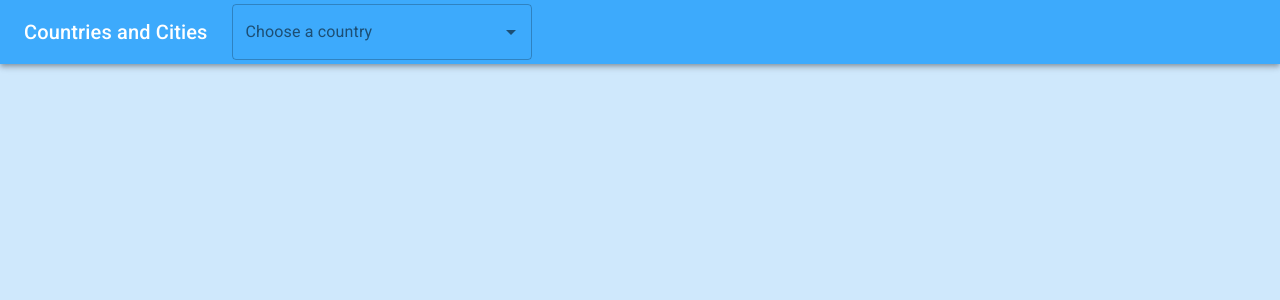
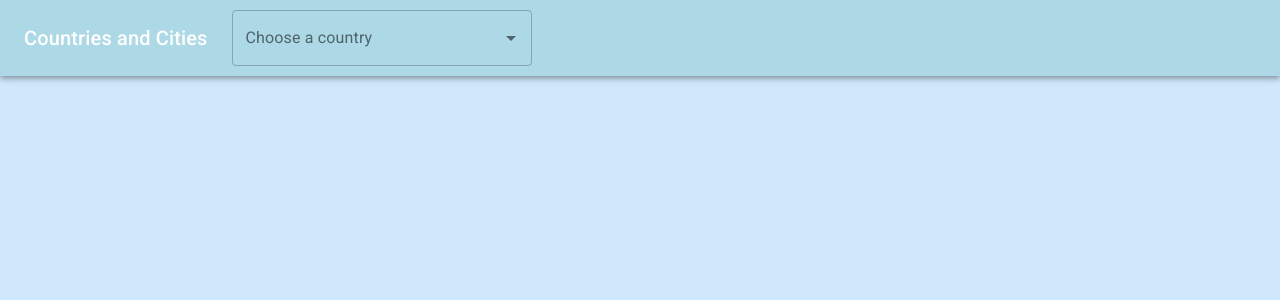
Before and after one commit to simonsipl/funnyFrontend, a React (Create React App) app in the folder spa/: page / in a window 1280 px wide. Shown: the top 300 px of the page. Built offline with nearby package versions, Linux system fonts and the light colour scheme.

Commit message:
rebuild of main app component, and file structure, adjustments for styling handling, and country handling event on input

```diff
--- a/spa/src/App.js
+++ /dev/null
@@ -1,28 +0,0 @@
-import React, { Component } from 'react';
-import './App.css';
-import Main from './Components/main.component'
-
-
-class App extends Component {
-  state = {
-    countries: [
-      {
-        "code": "AU",
-        "name": "Australia"
-      },
-      {
-        "code": "BR",
-        "name": "Brazil"
-      },
-    ],
-  }
-
-  render() {
-    return (
-      <div className="App">
-        <Main data={this.state}></Main>
-      </div>)
-  }
-}
-
-export default App;
--- a/spa/src/Components/autocompleteCountries.component.js
+++ b/spa/src/Components/MainBar/autocompleteCountries.component.js
@@ -1,7 +1,6 @@
 import React from 'react';
-import TextField from '@material-ui/core/TextField';
 import Autocomplete from '@material-ui/lab/Autocomplete';
-import {makeStyles} from '@material-ui/core/styles';
+import { makeStyles, TextField } from '@material-ui/core';
 
 // ISO 3166-1 alpha-2
 // ⚠️ No support for IE 11
@@ -21,20 +20,13 @@ const useStyles = makeStyles({
     },
 });
 
-const inputChange = (e) => {
-    e.preventDefault()
-    this.setState({
-        countryName: e.target.value,
-    });
-};
+const CountryInput = ({ countries, onInput }) => {
+    const classes = useStyles();
 
-
-const CountryInput = ({ countries}) => {
-    const classes = useStyles();
     return (
         <Autocomplete
             id="country"
-            style={{width: 300}}
+            style={{ width: 300 }}
             options={countries}
             classes={{
                 option: classes.option,
@@ -57,6 +49,7 @@ const CountryInput = ({ countries}) => {
                         ...params.inputProps,
                         autoComplete: 'disabled',
                     }}
+                    onSelect={onInput}
                 />
             )}
         />
--- a/spa/src/Components/main.component.js
+++ /dev/null
@@ -1,52 +0,0 @@
-import React from 'react';
-import {AppBar, Toolbar, Typography} from '@material-ui/core';
-import {fade, makeStyles} from '@material-ui/core/styles';
-import BackgroundContainer from './backgroundContainer.component'
-import CountryInput from './autocompleteCountries.component'
-
-const useStyles = makeStyles(theme => ({
-        search: {
-            position: 'relative',
-            borderRadius: theme.shape.borderRadius,
-            '&:hover': {
-                backgroundColor: fade(theme.palette.common.white, 0.25),
-            },
-            marginRight: theme.spacing(2),
-            marginLeft: 0,
-            width: '100%',
-            [theme.breakpoints.up('sm')]: {
-                marginLeft: theme.spacing(3),
-                width: 'auto',
-            }
-        },
-        searchBar: {
-            position: 'relative',
-            width: '100%',
-            backgroundColor:'#3daafc'
-        }
-    }),
-);
-
-const Main = ({data}) => {
-    const state = data;
-    const classes = useStyles();
-
-    return (
-        <div>
-            <BackgroundContainer>
-                <AppBar className={classes.searchBar}>
-                    <Toolbar>
-                        <Typography variant="h6" noWrap>
-                            Countries and Cities
-                        </Typography>
-                        <div className={classes.search}>
-                            <CountryInput countries={state.countries}></CountryInput>
-                        </div>
-                    </Toolbar>
-                </AppBar>
-            </BackgroundContainer>
-        </div>
-    );
-};
-
-export default Main;
--- /dev/null
+++ b/spa/src/Containers/App.js
@@ -0,0 +1,71 @@
+import React, { Component } from 'react';
+import PropTypes from 'prop-types';
+import './App.css';
+import { AppBar, Toolbar, Typography, withStyles } from '@material-ui/core';
+import BackgroundContainer from '../Components/Background/backgroundContainer.component'
+import CountryInput from '../Components/MainBar/autocompleteCountries.component'
+
+const styles = theme => ({
+  search: {
+    position: 'relative',
+    width: '100%',
+    [theme.breakpoints.up('sm')]: {
+      marginLeft: theme.spacing(3),
+      width: 'auto',
+      paddingTop: 10,
+      paddingBottom: 10
+    }
+  },
+  searchBar: {
+    position: 'relative',
+    width: '100%',
+    backgroundColor: 'lightblue'
+  }
+})
+
+class App extends Component {
+  state = {
+    countries: [
+      {
+        "code": "AU",
+        "name": "Australia"
+      },
+      {
+        "code": "BR",
+        "name": "Brazil"
+      },
+    ],
+  }
+
+  getCountryNameHandler = (e) => {
+    e.preventDefault()
+      this.setState({
+        countryName: e.target.value,
+      });
+  }
+  render() {
+    const { classes } = this.props;
+    return (
+      <div className="App">
+        <BackgroundContainer>
+          <AppBar className={classes.searchBar}>
+            <Toolbar>
+              <Typography variant="h6" noWrap>
+                Countries and Cities
+                        </Typography>
+              <div className={classes.search}>
+                <CountryInput countries={this.state.countries} onInput={this.getCountryNameHandler}></CountryInput>
+              </div>
+            </Toolbar>
+          </AppBar>
+        </BackgroundContainer>
+      </div>
+    )
+  }
+};
+
+App.propTypes = {
+  classes: PropTypes.object.isRequired,
+};
+
+export default withStyles(styles)(App);
--- a/spa/src/index.js
+++ b/spa/src/index.js
@@ -1,7 +1,7 @@
 import React from 'react';
 import ReactDOM from 'react-dom';
 import './index.css';
-import App from './App';
+import App from './Containers/App';
 import * as serviceWorker from './serviceWorker';
 
 ReactDOM.render(<App />, document.getElementById('root'));
```
Also changed, not shown: spa/src/Components/Background/backgroundContainer.component.js (renamed from spa/src/Components/backgroundContainer.component.js), spa/src/Containers/App.css (renamed from spa/src/App.css), 1 other file (tests, documents, lock files or other folders).
